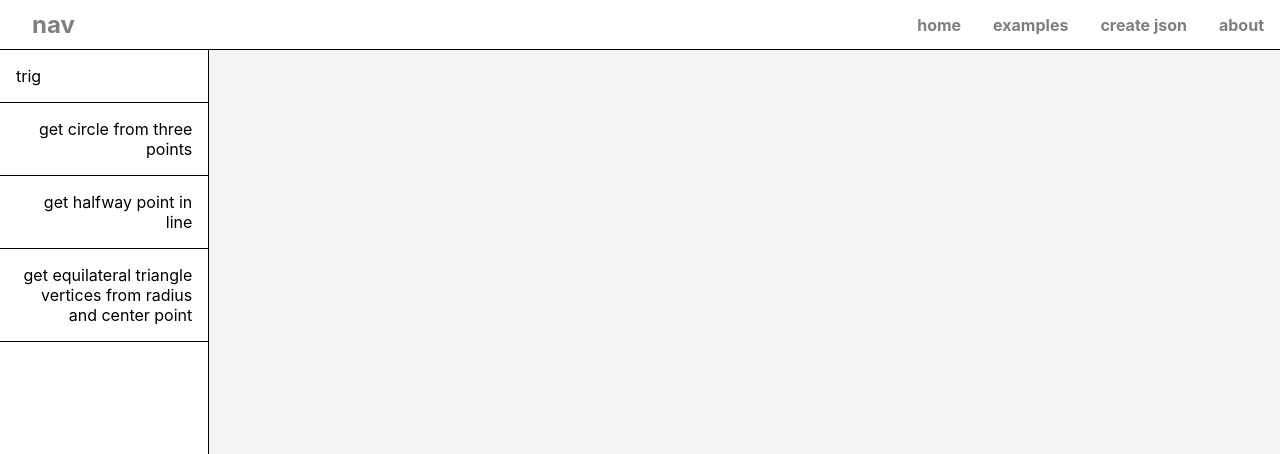
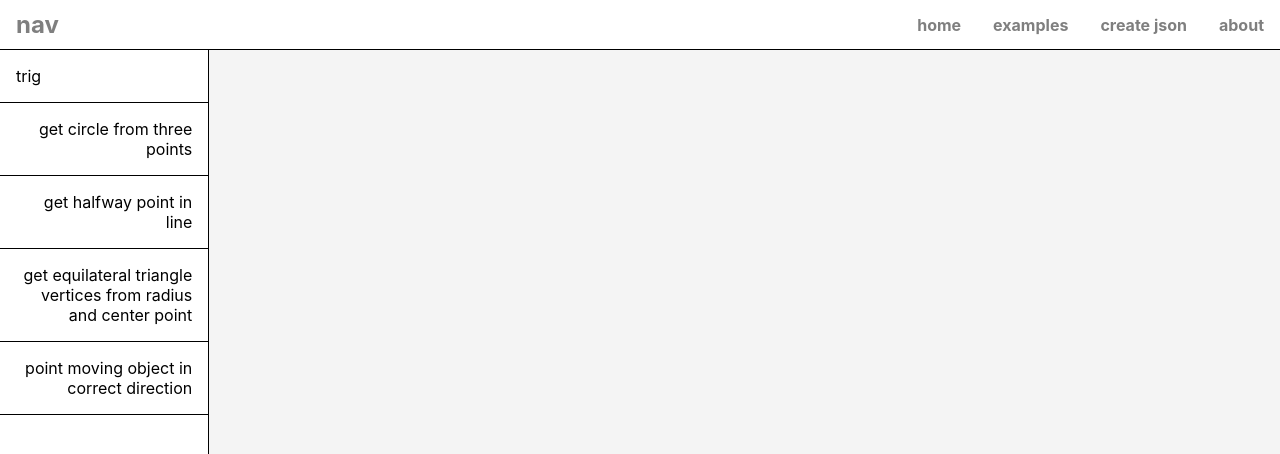
Before and after one commit to warpedpuppy/utils-site-typescript, a React (Create React App) app: page /examples in a window 1280 px wide. Shown: the top 454 px of the page. Built offline with nearby package versions, Linux system fonts and the light colour scheme.

Commit message:
organize code

```diff
--- a/src/components/NavBar/NavBar.scss
+++ b/src/components/NavBar/NavBar.scss
@@ -5,9 +5,6 @@ nav {
   display: flex;
   align-items: center;
   justify-content: space-between;
-  h1 {
-    padding: 0 1rem;
-  }
   a {
     padding: 0 0.5rem;
     margin: 0 0.5rem;
--- a/src/siteData/ProcessSiteData.tsx
+++ b/src/siteData/ProcessSiteData.tsx
@@ -1,7 +1,7 @@
 import { useMemo } from "react";
 import SiteData from "./SiteData";
 import { useNavigate } from "react-router-dom";
-import { CanvasObject, GenericObject } from "../types/types";
+import { GenericObject } from "../types/types";
 
 function ProcessUtils(loadCode: Function) {
   const navigate = useNavigate();
@@ -28,14 +28,11 @@ function ProcessUtils(loadCode: Function) {
         let { t, l, f } = subObject[innerKey];
         let LittleCat: string = innerKey.toString();
         arr.push(
-          <dd key={`sidemenu-dd-${innerKey}`}>
-            <div
-              onClick={() =>
-                clickHandler(`/examples/${l}`, f, BigCat, LittleCat)
-              }
-            >
-              {t}
-            </div>
+          <dd
+            key={`sidemenu-dd-${innerKey}`}
+            onClick={() => clickHandler(`/examples/${l}`, f, BigCat, LittleCat)}
+          >
+            <div>{t}</div>
           </dd>
         );
       }
--- a/src/siteData/SiteData.ts
+++ b/src/siteData/SiteData.ts
@@ -1,12 +1,14 @@
 import circleFromThreePoints from "./animations/getCircleFromThreePoints";
 import getHalfwayPointofLine from "./animations/getHalfwayPointofLine";
 import equilateralTriangleVertices from "./animations/getEquilateralTriangleVertices";
+import pointMovingObjectInCorrectDirection from "./animations/pointMovingObjectInCorrectDirection";
 
 const SiteData = {
   trig: {
     circleFromThreePoints,
     getHalfwayPointofLine,
-    equilateralTriangleVertices
+    equilateralTriangleVertices,
+    pointMovingObjectInCorrectDirection
   }
 }
 
--- /dev/null
+++ b/src/siteData/animations/pointMovingObjectInCorrectDirection.ts
@@ -0,0 +1,11 @@
+const pointMovingObjectInCorrectDirection = {
+  t: "point moving object in correct direction",
+  l: "point-moving-object",
+  f: function (radius: number) {
+
+  },
+  bf: function (cont: HTMLDivElement) {
+
+  }
+}
+export default pointMovingObjectInCorrectDirection;
```
